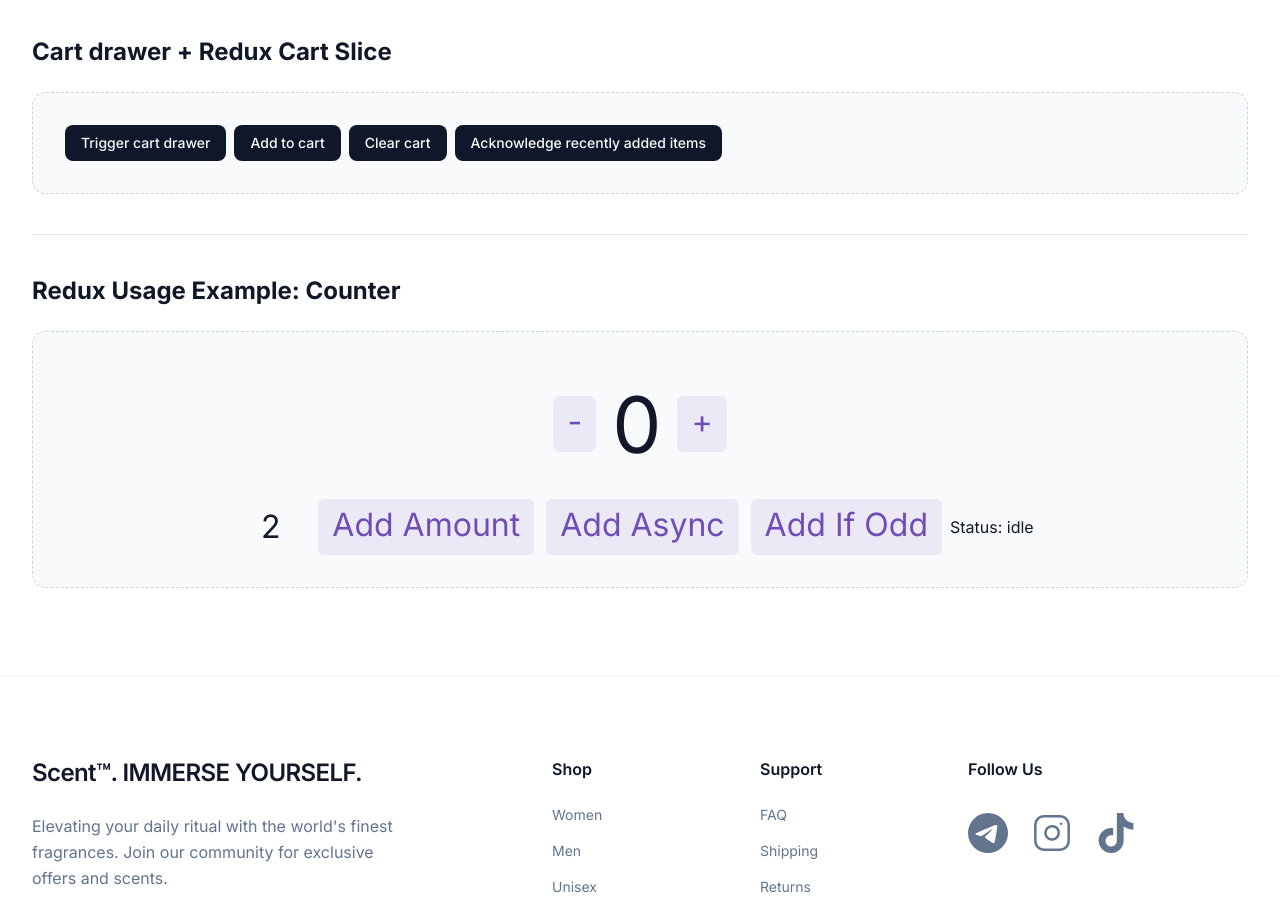
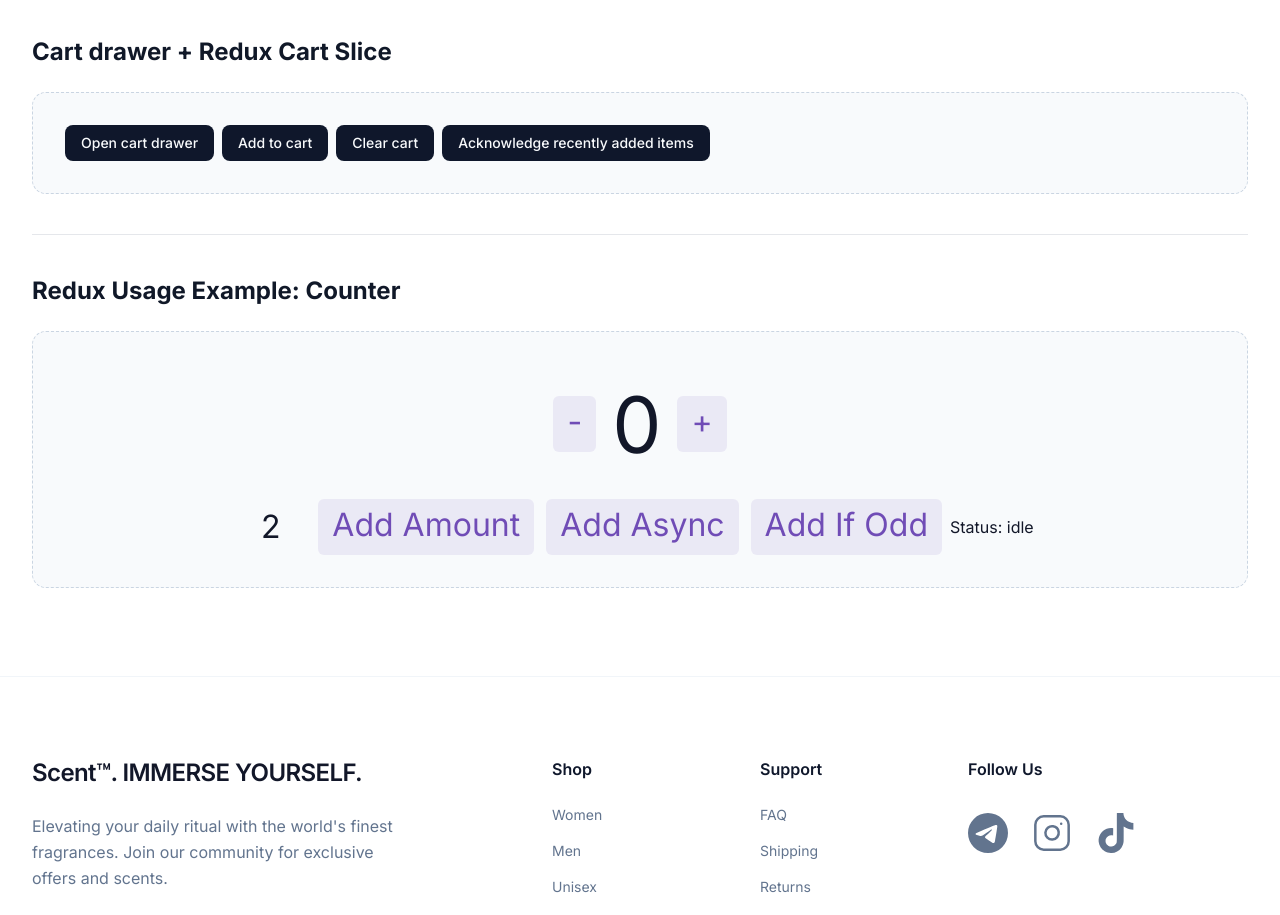
Before and after one commit to Abviol/scent, a Next.js app: page /demo in a window 1280 px wide. Shown: the part 4520-5435 px from the top of the page. Built offline with nearby package versions, Linux system fonts and the light colour scheme.

Commit message:
fix(demo): cart drawer section
Instead of rendering a second cart drawer (the first is rendered inside the header), use the
useCartDrawer hook to open it.
"Trigger cart drawer" -> "Open cart drawer" to reflect the function behind it.

```diff
--- a/app/demo/page.tsx
+++ b/app/demo/page.tsx
@@ -21,7 +21,6 @@ import Footer from "@/components/layout/footer";
 import Nav from "@/components/layout/nav";
 import {SortingType} from "@/lib/types";
 import Sorting from "@/components/pages/shop/sorting";
-import CartDrawer from "@/components/cart-drawer";
 
 /* hooks*/
 import {useAppDispatch} from "@/hooks/use-app-dispatch";
@@ -42,6 +41,7 @@ import {
 import "./styles.css";
 import {Button} from "@/components/ui/button";
 import {acknowledgeRecentlyAddedItems, addItem, clearCart} from "@/lib/features/cart/cart-slice";
+import {useCartDrawer} from "@/context/cart-drawer-context";
 
 // --- Helper Component for Layout ---
 const DemoSection = ({
@@ -85,6 +85,9 @@ export default function Page() {
     const [incrementAmount, setIncrementAmount] = useState("2");
 
     const incrementValue = Number(incrementAmount) || 0;
+
+    // Cart Drawer context
+    const {open: openCartDrawer} = useCartDrawer();
 
     return (
         <div className="min-h-screen bg-white">
@@ -410,11 +413,11 @@ export default function Page() {
 
                 <DemoSection title={"Cart drawer + Redux Cart Slice"}>
                     <div className="flex gap-2">
-                        <CartDrawer>
-                            <Button>
-                                Trigger cart drawer
+                            <Button
+                                onClick={() => openCartDrawer()}
+                            >
+                                Open cart drawer
                             </Button>
-                        </CartDrawer>
                         <Button
                             onClick={() => dispatch(addItem({
                                 imageUrl: "https://i.makeup.it/l/l7/l7yfzcx8yetn.png",
--- a/context/cart-drawer-context.tsx
+++ b/context/cart-drawer-context.tsx
@@ -50,7 +50,7 @@ export function CartDrawerProvider({children}: { children: React.ReactNode }) {
  * @throws {Error} If called outside of a {@link CartDrawerProvider}.
  */
 export function useCartDrawer() {
-    const context = useContext(CartDrawerContext);
+const context = useContext(CartDrawerContext);
 
     if (!context) {
         throw new Error(
```
